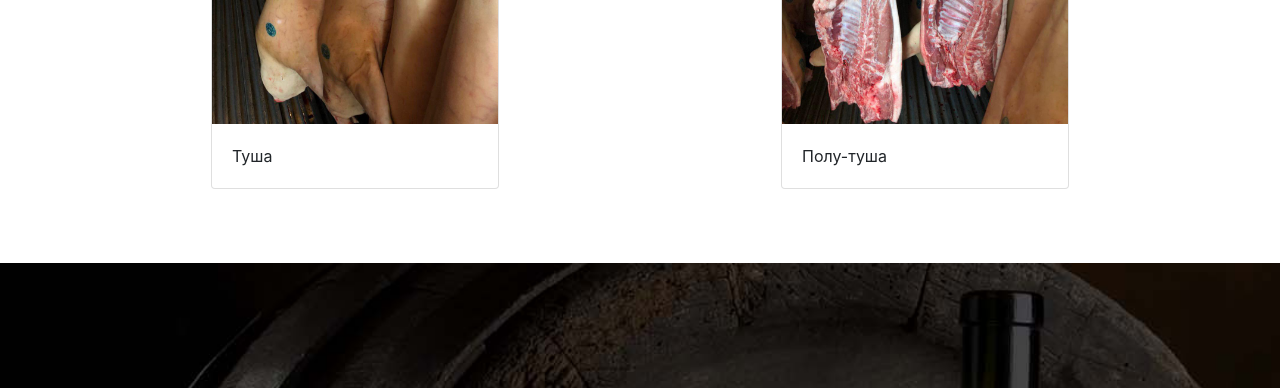
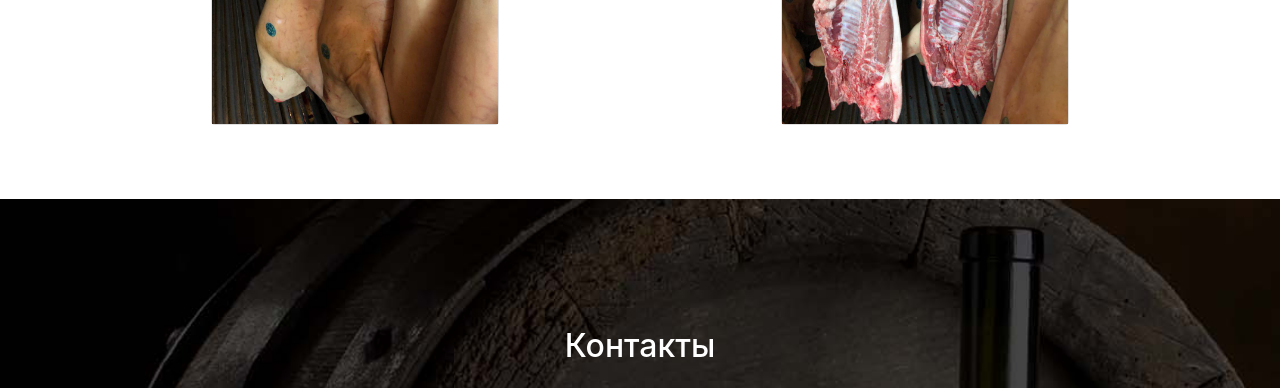
Before and after one commit to iampalina/iampalina.github.io, a plain HTML site: page index.html in a window 1280 px wide. Shown: the part 2320-2708 px from the top of the page. Drawn offline with nearby package versions, Linux system fonts and the light colour scheme; a web font is replaced by a local one.

Commit message:
Update index.html

```diff
--- a/index.html
+++ b/index.html
@@ -134,15 +134,9 @@
                 <div class="row">
                     <div class="card" style="width: 18rem;">
                       <img src="./img/it1.jpg" class="card-img-top item" alt="...">
-                      <div class="card-body">
-                        <p class="card-text">Туша</p>
-                      </div>
                     </div>
                     <div class="card" style="width: 18rem;">
                       <img src="./img/it2.jpg" class="card-img-top item" alt="...">
-                      <div class="card-body">
-                        <p class="card-text">Полу-туша</p>
-                      </div>
                     </div>
                 </div>
             </div>
```
